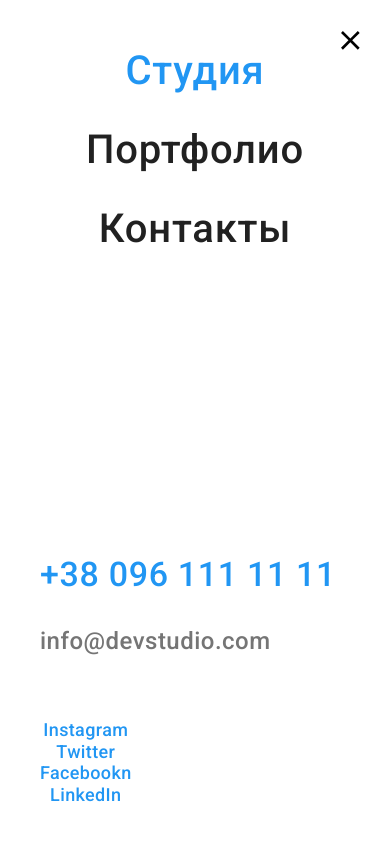
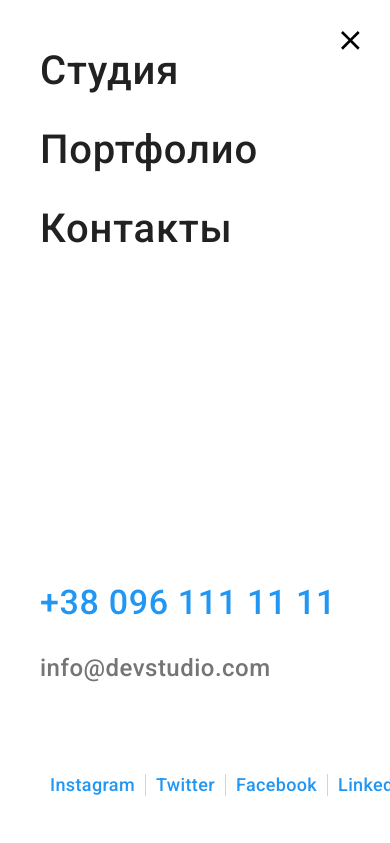
Before and after one commit to iryna-romashchenko/goit-markup-hw-08, a plain HTML site: page index.html in a window 390 px wide. Both pictures are taken after a click on the button 350 px from the left and 40 px from the top of the page. Shown: the top 843 px of the page. Drawn offline with nearby package versions, Linux system fonts and the light colour scheme; files whose address does not match are found by name.

Commit message:
Update hero and page-header

```diff
--- a/index.html
+++ b/index.html
@@ -29,29 +29,29 @@
     </svg>
 </button>
 <div class="menu-container" id="menu-container" data-menu>
-  <div class="mobile-nav">
+
 
          <ul class="mobile-list">
-             <li class="mobile-nav__item mobile-nav__link-current">Студия
-        <a class="mobile-nav__link" href="./index.html"></a></li>
-                 <li class="mobile-nav__item">Портфолио
-                  <a class="mobile-nav__link" href="./portfolio.html"></a></li>
-                  <li class="mobile-nav__item">Контакты
-              <a class="mobile-nav__link" href="./index.html"></a></li>
+             <li class="mobile-nav__item mobile-nav__link-current">
+        <a class="mobile-nav__link" href="./index.html">Студия</a></li>
+                 <li class="mobile-nav__item">
+                  <a class="mobile-nav__link" href="./portfolio.html">Портфолио</a></li>
+                  <li class="mobile-nav__item">
+              <a class="mobile-nav__link" href="./index.html">Контакты</a></li>
         </ul>
-    </div>
+
 
 
                 <ul class="mobile-nav__contacts">
-                       <li class="mobile-nav__contact1">+38 096 111 11 11</li>
-                       <li class="mobile-nav__contact2">info@devstudio.com</li>
+                       <li class="mobile-nav__contact1"><a class="contact1" href="">+38 096 111 11 11</a></li>
+                       <li class="mobile-nav__contact2"><a class="contact2" href="">info@devstudio.com</a></li>
                  </ul>
     <div class="mobile-nav__box">
         <ul class="mobile-nav__socials">
-        <li class="mobile-nav__social"><a href=""></a>Instagram</li>
-        <li class="mobile-nav__social"><a href=""></a>Twitter</li>
-        <li class="mobile-nav__social"><a href=""></a>Facebookn</li>
-        <li class="mobile-nav__social"><a href=""></a>LinkedIn</li>
+        <li class="mobile-nav__social"><a class="social" href="">Instagram</a></li>
+        <li class="mobile-nav__social"><a class="social" href="">Twitter</a></li>
+        <li class="mobile-nav__social"><a class="social" href="">Facebook</a></li>
+        <li class="mobile-nav__social"><a class="social" href="">LinkedIn</a></li>
        </ul>
     </div>
 </div>
--- a/sass/components/_hero.scss
+++ b/sass/components/_hero.scss
@@ -122,6 +122,7 @@
     background: var(--primary-white-color);
     border-radius: 4px;
     @media screen and (max-width: 767px){
+    display: block;
     width: 450px;
     // height: 609px;
 }
@@ -240,7 +241,7 @@
     resize: none;
     justify-content: center;
     padding: 16px 12px;
-    width: 448px;
+    width: 100%;
     height: 120px;
     margin-top: 4px;
 
@@ -331,6 +332,10 @@
     font-size: 14px;
     line-height: 1.71;
     color: var(--primary-text-color);
+
+    @media screen and (max-width: 767px){
+    font-size: 12px;
+    }
 }
 
 .modal__link {
--- a/sass/components/_page-header.scss
+++ b/sass/components/_page-header.scss
@@ -49,13 +49,13 @@ display: block;
 
 .menu-button:hover,
 .menu-button:hover{
-        fill: var(--accent-color);
-    }
+fill: var(--accent-color);
+}
 
 
 .menu-button.is-open:hover
 .menu-button.is-open:hover {
-    fill: var(--accent-color);
+fill: var(--accent-color);
 }
 
 .menu-container{
@@ -70,6 +70,8 @@ text-align: center;
 font-size: 50px;
 padding: 48px 40px;
 overflow-y: scroll;
+height: 100vh;
+
 
 
 &.is-open{
@@ -78,34 +80,34 @@ flex-direction: column;
 justify-content: space-between;
 }
 }
+
 .mobile-nav{
-    display: block;
+    text-align: left;
+}
+.mobile-list{
+    display: flex;
+    flex-direction: column;
+    justify-content: flex-start;
+    text-align: left;
+    margin-left: 0;
 
 }
-
-// .mobile-list{
-// text-align: left;
-// }
-
 
 
 .mobile-nav__item{
 font-weight: 500;
 font-size: 40px;
 line-height: 1.17;
-text-align: center;
 letter-spacing: 0.02em;
 color: var(--title-text-color);
+text-decoration: none ;
+
 
 }
 .mobile-nav__item:not(:last-child){
 margin-bottom: 32px;
 }
 
-.mobile-nav__link-current{
-    color: #2196F3;
-    cursor: pointer;
-}
 .mobile-nav__contacts{
   text-align: left;
 }
@@ -134,14 +136,41 @@ flex-wrap: wrap;
 justify-content: space-between;
 }
 
+.mobile-nav__socials{
+    display: flex;
+}
+.mobile-nav__link{
+    text-decoration: none;
+    color: var(--title-text-color);
+    cursor: pointer;
+}
+
+.mobile-nav__link:hover,
+.mobile-nav__link:focus {
+color: var(--accent-color);
+}
+
 
  .mobile-nav__social{
+    padding: 0 10px;
     font-weight: 500;
     font-size: 18px;
     line-height: 1.22;
     letter-spacing: 0.02em;
     color: var(--accent-color);
  }
+.mobile-nav__social:not(:last-child){
+border-right: 1px solid rgba(33, 33, 33, 0.2);
+}
+
+ .social, .contact1{
+    text-decoration: none;
+    color: var(--accent-color);
+ }
+.contact2{
+text-decoration: none;
+color: var(--primary-text-color);
+}
 
 
 /* --------------------------------logo------------------------------------ */
```
Also changed, not shown: portfolio.html (+39 -0 lines), css/main.css, css/main.min.css, 2 other files.
